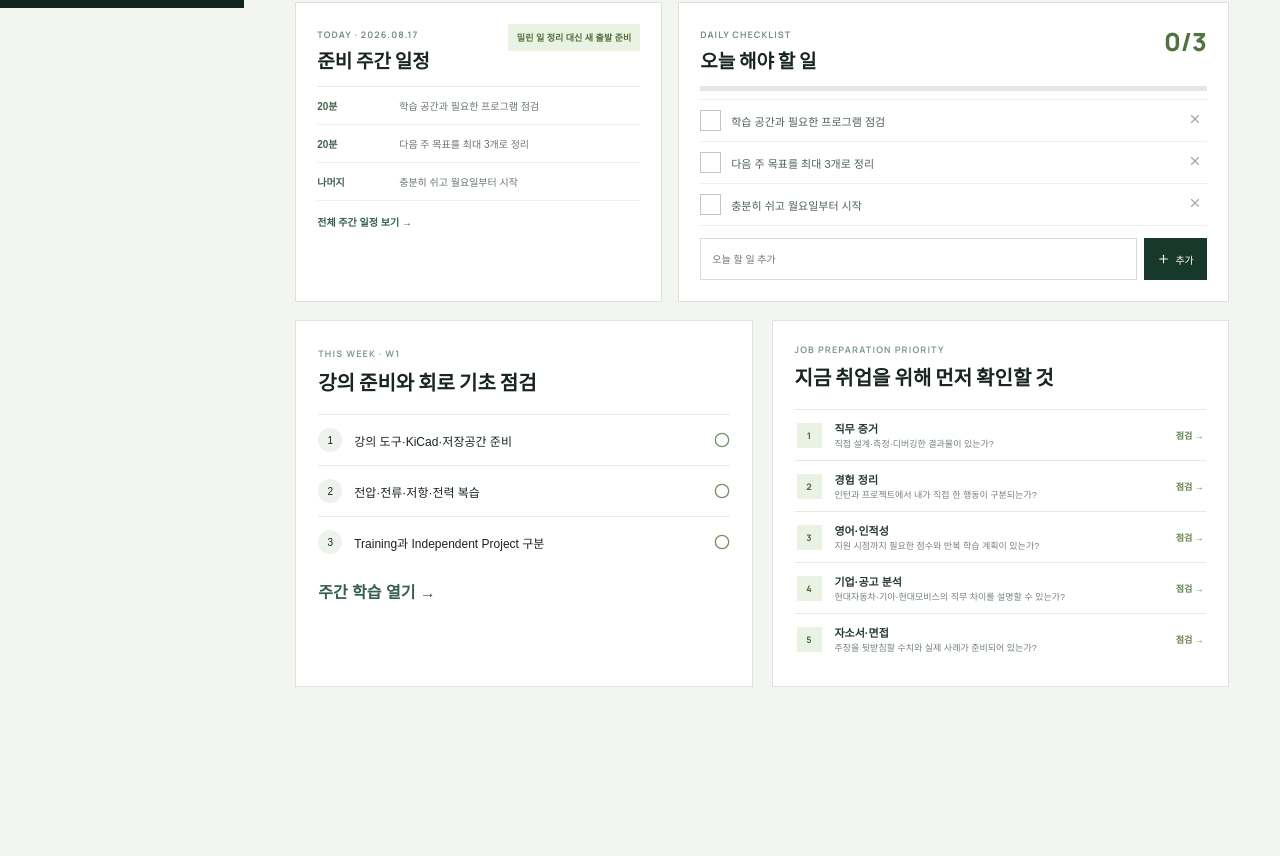
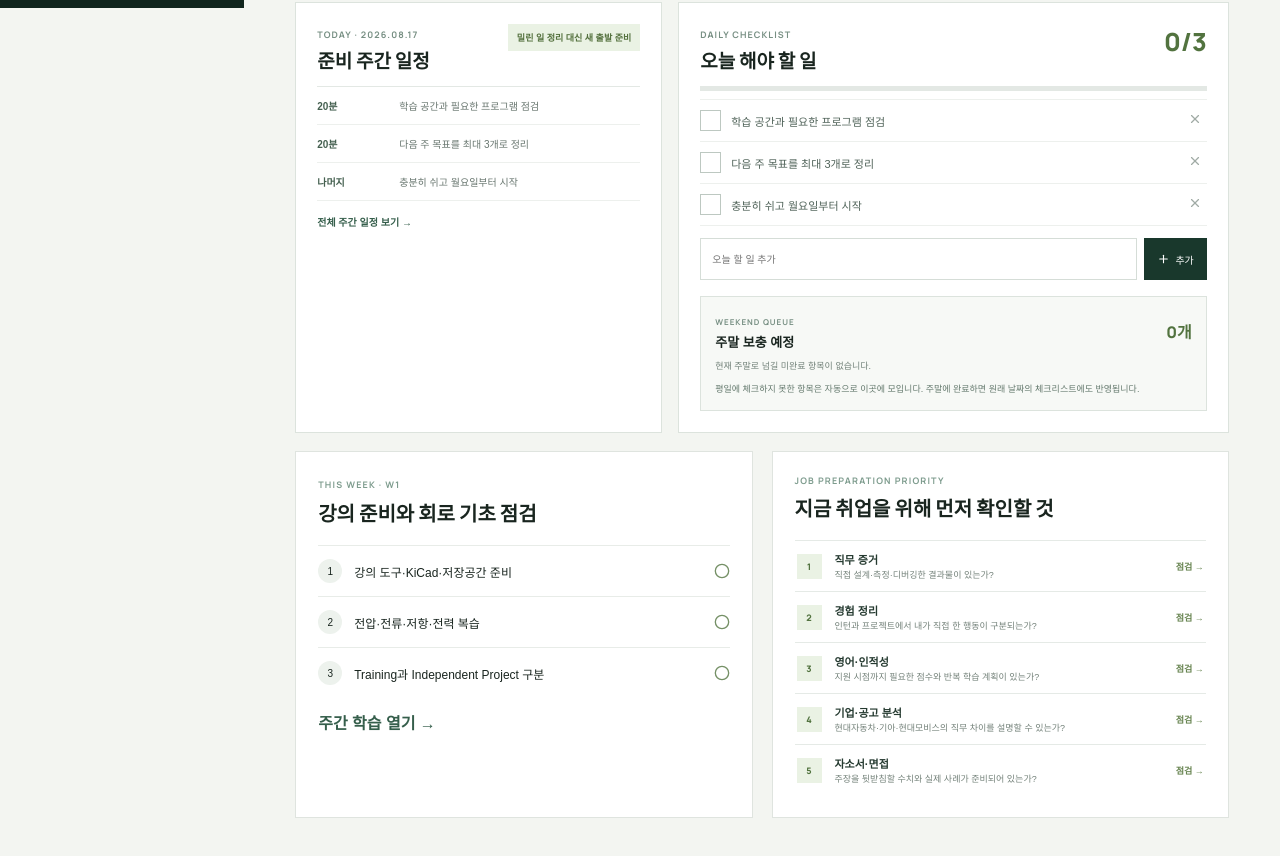
Before and after one commit to PacoKim/vamos-trabajo, a React (Vite) app: page / in a window 1280 px wide. Shown: the part 792-1648 px from the top of the page. Before the commit the page ends 1529 px from the top, so only its background shows below. Built offline with nearby package versions, Linux system fonts and the light colour scheme; a web font is replaced by a local one.

Commit message:
feat: carry incomplete daily tasks into weekend

```diff
--- a/src/App.tsx
+++ b/src/App.tsx
@@ -990,6 +990,32 @@ function DailyAgenda({ go }: { go: (v: View) => void }) {
     setNewTask("");
   };
   const completed = tasks.filter((task) => task.done).length;
+  const monday = new Date(now);
+  monday.setHours(12, 0, 0, 0);
+  monday.setDate(now.getDate() - ((now.getDay() + 6) % 7));
+  const weekdayKeys = Array.from({ length: 5 }, (_, i) => {
+    const day = new Date(monday);
+    day.setDate(monday.getDate() + i);
+    return new Date(day.getTime() - day.getTimezoneOffset() * 60000)
+      .toISOString()
+      .slice(0, 10);
+  });
+  const isWeekend = now.getDay() === 0 || now.getDay() === 6;
+  const catchUpTasks = weekdayKeys.flatMap((key) =>
+    key === dateKey && !isWeekend
+      ? []
+      : (allTasks[key] || [])
+          .filter((task) => !task.done)
+          .map((task) => ({ ...task, sourceDate: key })),
+  );
+  const finishCatchUpTask = (sourceDate: string, id: string) => {
+    setAllTasks((all) => ({
+      ...all,
+      [sourceDate]: (all[sourceDate] || []).map((task) =>
+        task.id === id ? { ...task, done: true, caughtUp: dateKey } : task,
+      ),
+    }));
+  };
   return (
     <section className="daily-overview">
       <article className="today-schedule">
@@ -1070,6 +1096,42 @@ function DailyAgenda({ go }: { go: (v: View) => void }) {
             <Plus /> 추가
           </button>
         </form>
+        <div className={`weekend-catchup ${isWeekend ? "active" : ""}`}>
+          <div className="catchup-heading">
+            <div>
+              <small>{isWeekend ? "WEEKEND CATCH-UP" : "WEEKEND QUEUE"}</small>
+              <h3>{isWeekend ? "이번 주 미완료 보충" : "주말 보충 예정"}</h3>
+            </div>
+            <strong>{catchUpTasks.length}개</strong>
+          </div>
+          {catchUpTasks.length ? (
+            <div className="catchup-tasks">
+              {catchUpTasks.map((task) => (
+                <label key={`${task.sourceDate}-${task.id}`}>
+                  <input
+                    type="checkbox"
+                    checked={false}
+                    onChange={() => finishCatchUpTask(task.sourceDate, task.id)}
+                  />
+                  <i><Check /></i>
+                  <span>
+                    <b>{task.text}</b>
+                    <small>{task.sourceDate.replaceAll("-", ".")} 미완료</small>
+                  </span>
+                </label>
+              ))}
+            </div>
+          ) : (
+            <p>
+              {isWeekend
+                ? "이번 주에 밀린 일이 없습니다. 충분히 쉬고 다음 주를 준비하세요."
+                : "현재 주말로 넘길 미완료 항목이 없습니다."}
+            </p>
+          )}
+          <p className="catchup-guide">
+            평일에 체크하지 못한 항목은 자동으로 이곳에 모입니다. 주말에 완료하면 원래 날짜의 체크리스트에도 반영됩니다.
+          </p>
+        </div>
       </article>
     </section>
   );
--- a/src/extended.css
+++ b/src/extended.css
@@ -261,6 +261,84 @@
 }
 .daily-checklist > form button svg {
   width: 13px;
+}
+.weekend-catchup {
+  margin-top: 16px;
+  padding: 14px;
+  border: 1px solid #dce3dd;
+  background: #f7f9f6;
+}
+.weekend-catchup.active {
+  border-color: #a9bf8b;
+  background: #f1f6eb;
+}
+.catchup-heading {
+  display: flex;
+  align-items: center;
+  justify-content: space-between;
+  gap: 12px;
+  margin-bottom: 8px;
+}
+.catchup-heading small {
+  color: #789084;
+  font: 700 8px Manrope;
+  letter-spacing: 0.12em;
+}
+.catchup-heading h3 {
+  margin: 3px 0 0;
+  font-size: 13px;
+}
+.catchup-heading strong {
+  color: #52733f;
+  font: 800 16px Manrope;
+}
+.catchup-tasks {
+  border-top: 1px solid #e0e7e1;
+}
+.catchup-tasks label {
+  display: flex;
+  align-items: center;
+  gap: 9px;
+  min-height: 45px;
+  border-bottom: 1px solid #e0e7e1;
+  cursor: pointer;
+}
+.catchup-tasks input {
+  display: none;
+}
+.catchup-tasks label > i {
+  width: 20px;
+  height: 20px;
+  border: 1px solid #aab9af;
+  color: transparent;
+  display: grid;
+  place-items: center;
+}
+.catchup-tasks label:hover > i {
+  border-color: #66824f;
+  color: #66824f;
+}
+.catchup-tasks svg {
+  width: 13px;
+}
+.catchup-tasks label > span {
+  display: grid;
+  gap: 2px;
+  color: #4f6258;
+  font-size: 10px;
+}
+.catchup-tasks label > span small {
+  color: #89958e;
+  font-size: 8px;
+}
+.weekend-catchup > p {
+  margin: 8px 0 0;
+  color: #718078;
+  font-size: 9px;
+  line-height: 1.6;
+}
+.weekend-catchup .catchup-guide {
+  color: #657a6e;
 }
 .job-priorities {
   display: grid;
```
